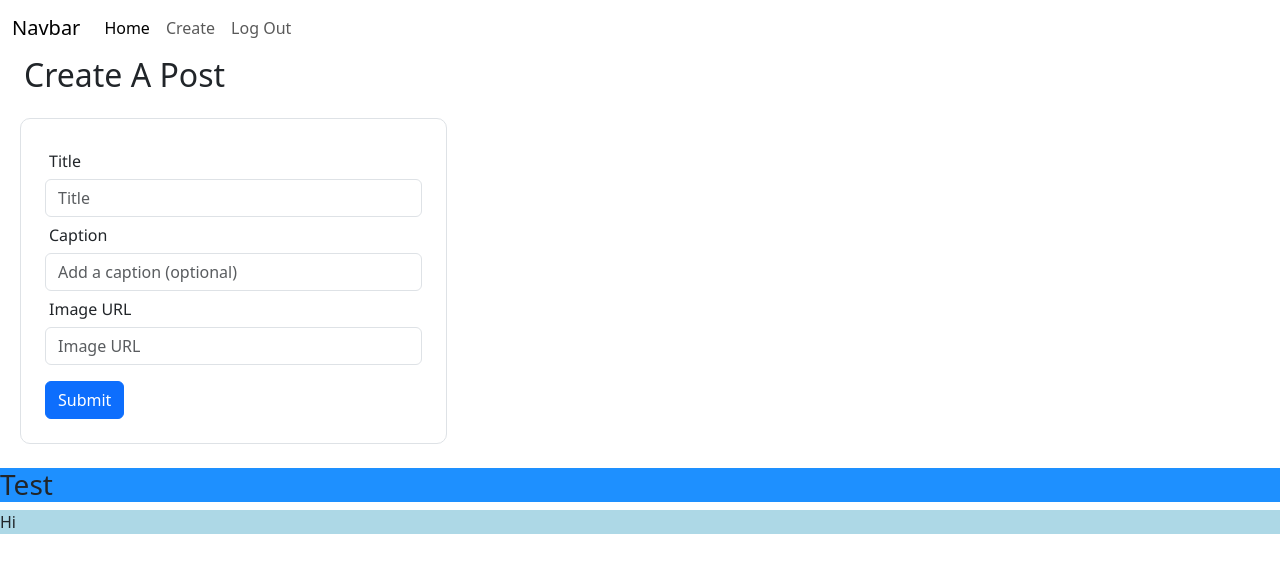
After one commit to JohnDurand33/flaskAPI2.0, a Flask app: page /posts/create in a window 1280 px wide. The commit adds this page. Shown: the top 573 px of the page. Run offline with Flask 3, Linux system fonts and the light colour scheme; the visitor is signed in with stand-in values (Sample User, id 1).

Commit message:
through video 3

```diff
--- a/app/__init__.py
+++ b/app/__init__.py
@@ -19,4 +19,6 @@ def load_user(user_id):
     # return User.query.filter_by(id=user_id).first()
     return User.query.get(user_id)
 
+login_manager.login_view = 'login_page' # with the @login_required decorator, this will redirect to the login page if the user is not logged in.  Keeps users from accessing pages they shouldn't be able to access by typing in the address manually.
+
 from . import routes, models
--- a/app/forms.py
+++ b/app/forms.py
@@ -13,3 +13,9 @@ class LogInForm(FlaskForm):
     username = StringField("Username", validators=[DataRequired()])
     password = PasswordField("Password", validators=[DataRequired()])
     submit = SubmitField()
+
+class PostForm(FlaskForm):
+    title = StringField("Title", validators=[DataRequired()])
+    img_url = StringField("Image URL", validators=[DataRequired()])
+    caption = StringField("Caption")
+    submit = SubmitField()
--- a/app/models.py
+++ b/app/models.py
@@ -31,3 +31,8 @@ class Post(db.Model):
     date_created = db.Column(db.DateTime,nullable=False, default=lambda: datetime.now(timezone.utc))
     user_id = db.Column(db.Integer, db.ForeignKey('user.id'), nullable = False) # Reference the default table name and column using dot notation -> 'user.id'
     # REMEBER: Foreign Keys need to be thought out -> ERD
+    def __init__(self, title, caption, img_url, user_id):
+        self.title = title
+        self.caption = caption
+        self.img_url = img_url
+        self.user_id = user_id   # order of init needs to match order of route data input
--- a/app/routes.py
+++ b/app/routes.py
@@ -1,53 +1,37 @@
-from flask import render_template , request, redirect, url_for
+from flask import render_template , request, redirect, url_for, session
 from app import app
-from .forms import SignUpForm, LogInForm
-from .models import User, db
+from .forms import SignUpForm, LogInForm, PostForm
+from .models import User, Post, db
+from flask_login import login_user, logout_user, login_required, current_user
+from datetime import datetime, timezone
+from zoneinfo import ZoneInfo
+from flask import abort
 
-@app.route('/')
-def homepage():
-    people = ['John', 'Shoha', 'Diane', 'Peyton', 'Mom']   #Testing to show what can be done inside of the route function!  Very cool!
-
-    pokemons = [{
-        'name':'pikachu',
-        'image':'https://raw.githubusercontent.com/PokeAPI/sprites/master/sprites/pokemon/versions/generation-i/red-blue/back/25.png'
-    },
-                {
-        'name':'ditto',
-        'image':'https://raw.githubusercontent.com/PokeAPI/sprites/master/sprites/pokemon/other/home/25.png'
-    }]
-
-    return render_template('index.html', peeps=people, pokemons=pokemons)
-
-
-@app.route('/contact')
-def contact_page():
-    return render_template('contact.html')
+# LOGIN
 
 @app.route('/login', methods=['GET', 'POST'])  # note:  Can have more than one route decorator for a single function.  This is useful for when you want to have multiple URLs that point to the same page.
 def login_page():
-        form = LogInForm()
-        if request.method == 'POST':
-            if form.validate():
-                username = form.username.data
-                password = form.password.data
+    form = LogInForm()
+    if request.method == 'POST':
+        if form.validate():
+            username = form.username.data
+            password = form.password.data
 
-                # find usre in db
+            # find user in db
 
-                user = User.query.filter_by(username=username)
-                print(user)
-                user = User.query.filter_by(username=username).first()
-                print(user, 'ACTUAL OBJECT')
+            user = User.query.filter_by(username=username).first()
 
-                if user:
-                    if user.password == password:
-                        print('correct! log me in')
-                    else:
-                        print('incorrect password')
+            if user:
+                if user.password == password:
+                    login_user(user)
+                    return redirect(url_for('homepage'))
+                else:
+                    print('incorrect password')
 
-                else:
-                    print('That username doesn\'t exist.')
+            else:
+                print('That username doesn\'t exist.')
 
-            return render_template('login.html', form=form)
+    return render_template('login.html', form=form)
 
 @app.route('/signup', methods=['GET','POST'])
 def signup_page():
@@ -74,3 +58,105 @@ def signup_page():
         else: print('form invalid')
 
     return render_template('signup.html', form = form)
+
+
+@app.route('/logout')
+def lougout():
+    logout_user()
+    return redirect(url_for('homepage'))
+
+# ROUTES
+
+@app.route('/')
+@app.route('/posts')
+def homepage():
+
+    posts = Post.query.all()
+    if posts:
+        return render_template('index.html', posts=posts)
+
+    # people = ['John', 'Shoha', 'Diane', 'Peyton', 'Mom']   #Testing to show what can be done inside of the route function!  Very cool!
+
+    else:
+        return redirect(url_for('home_page'))
+
+
+    # pokemons = [{
+    #     'name':'pikachu',
+    #     'image':'https://raw.githubusercontent.com/PokeAPI/sprites/master/sprites/pokemon/versions/generation-i/red-blue/back/25.png'
+    # },
+    #             {
+    #     'name':'ditto',
+    #     'image':'https://raw.githubusercontent.com/PokeAPI/sprites/master/sprites/pokemon/other/home/25.png'
+    # }]
+
+    # return render_template('index.html', peeps=people, pokemons=pokemons)
+
+
+@app.route('/posts/<post_id>')
+def single_post_page(post_id):
+    # post = Post.query.filter_by(id=post_id).first()
+    post = Post.query.get(post_id)  # this and above line are identicle.  .get should be used for PRIMARY KEYS ONLY
+
+    if post == None:
+        abort(404)
+
+    if current_user.id == post.user_id:
+        return render_template('singlepost.html', post=post)
+    else:
+        return redirect(url_for('homepage'))
+
+@app.route('/posts/create', methods=['GET', 'POST'])
+@login_required
+def create_post_page():
+    form = PostForm()
+    if request.method == 'POST':
+        if form.validate():
+
+            title = form.title.data
+            caption = form.caption.data
+            img_url = form.img_url.data
+
+            my_post = Post(title, caption, img_url, current_user.id)
+
+            db.session.add(my_post)
+            db.session.commit()
+
+            return redirect(url_for('homepage'))
+
+    return render_template('createpost.html', form=form)
+
+@app.route('/posts/update/<post_id>', methods=['GET', 'POST'])
+@login_required
+def update_post_page(post_id):
+
+    post = Post.query.get(post_id) #OR Post.query.filter_by(post_id=post_id).first()
+    if current_user.id != post.user_id:
+        return redirect(url_for('homepage'))
+    form=PostForm()
+    if request.method == 'POST':
+        if form.validate():
+            title = form.title.data
+            caption = form.caption.data
+            img_url = form.img_url.data
+
+            post.title = title
+            post.caption = caption
+            post.img_url = img_url
+
+            db.session.commit()
+            return redirect(url_for('single_post_page', post_id=post.id))
+
+    return render_template('updatepost.html', post=post, form=form)
+
+@app.route('/posts/delete/<post_id>', methods=['GET', 'POST'])
+@login_required
+def delete_post(post_id):
+
+    post = Post.query.get(post_id) #OR Post.query.filter_by(post_id=post_id).first()
+    if current_user.id != post.user_id:
+        return redirect(url_for('homepage'))
+    db.session.delete(post)
+    db.session.commit()
+
+    return redirect(url_for('homepage'))
--- a/app/templates/base.html
+++ b/app/templates/base.html
@@ -10,28 +10,20 @@
 
         <!-- Bootstrap CSS -->
         <link
+            href="https://cdn.jsdelivr.net/npm/bootstrap@5.3.3/dist/css/bootstrap.min.css"
             rel="stylesheet"
-            href="https://cdn.jsdelivr.net/npm/bootstrap@5.3.3/dist/css/bootstrap.min.css"
+            integrity="sha384-QWTKZyjpPEjISv5WaRU9OFeRpok6YctnYmDr5pNlyT2bRjXh0JMhjY6hW+ALEwIH"
+            crossorigin="anonymous"
         />
         <link
+            href="{{ url_for('static', filename='main.css') }}"
             rel="stylesheet"
-            href="https://cdn.jsdelivr.net/npm/bootstrap-icons@1.11.3/font/bootstrap-icons.min.css"
         />
-        <link rel="stylesheet" href="{{ url_for('static', filename='main.css') }}">
 
-        <title>
-            John's Instagram -
-            {% block title %}
-            {% endblock %}
-        </title>
+        <title>John's Instagram - {% block title %} {% endblock %}</title>
     </head>
     <body>
-        {% include 'nav.html' %}
-
-
-        {% block content %}
-
-        {% endblock %}
+        {% include 'nav.html' %} {% block content %} {% endblock %}
 
         <h3 id="john">Test</h3>
         {% include 'footer.html' %}
@@ -39,6 +31,7 @@
         <!-- jQuery first, then Popper.js, then Bootstrap JS -->
         <script src="https://code.jquery.com/jquery-3.3.1.slim.min.js"></script>
         <script src="https://cdnjs.cloudflare.com/ajax/libs/popper.js/1.14.7/umd/popper.min.js"></script>
-        <script src="https://stackpath.bootstrapcdn.com/bootstrap/4.3.1/js/bootstrap.min.js"></script>
+        <script src="https://cdn.jsdelivr.net/npm/bootstrap@5.3.3/dist/js/bootstrap.bundle.min.js" integrity="sha384-YvpcrYf0tY3lHB60NNkmXc5s9fDVZLESaAA55NDzOxhy9GkcIdslK1eN7N6jIeHz" crossorigin="anonymous"></script>
+</body>
     </body>
 </html>
--- /dev/null
+++ b/app/templates/createpost.html
@@ -0,0 +1,25 @@
+{% extends 'base.html' %}
+
+{% block content %}
+<h2 class="ps-4">Create A Post</h2>
+
+<form class="col-4 border p-4 mb-4 mt-4" method="POST">
+    {{ form.hidden_tag() }}
+
+    <div class="form-group">
+        <label for="title label">{{ form.title.label }}</label>
+        {{ form.title(class='form-control', placeholder='Title') }}
+    </div>
+    <div class="form-group">
+        <label for="caption label">{{ form.caption.label }}</label>
+    {{ form.caption(class='form-control', placeholder='Add a caption (optional)') }}
+    </div>
+    <div class="form-group">
+        <label for="img_url label">{{ form.img_url.label }}</label>
+    {{ form.img_url(class='form-control', placeholder='Image URL') }}
+    </div>
+
+    {{ form.submit(class='btn btn-primary mt-3', placeholder='') }}
+</form>
+
+{% endblock %}
--- a/app/templates/nav.html
+++ b/app/templates/nav.html
@@ -23,18 +23,21 @@
                                 >Home</a
                             >
                         </li>
+                        {% if current_user.is_authenticated %}
                         <li class="nav-item">
-                            <a class="nav-link" href="/contact">Contact</a>
+                            <a class="nav-link" href="/posts/create">Create</a>
                         </li>
                         <li class="nav-item">
-                            <a class="nav-link" href="signup">Sign Up</a>
+                            <a class="nav-link" href="/logout">Log Out</a>
+                        </li>
+                        {% else %}
+                        <li class="nav-item">
+                            <a class="nav-link" href="/signup">Sign Up</a>
                         </li>
                         <li class="nav-item">
-                            <a class="nav-link" href="login">Log In</a>
+                            <a class="nav-link" href="/login">Log In</a>
                         </li>
-                        <li class="nav-item">
-                            <a class="nav-link" href="/">Log Out</a>
-                        </li>
+                        {% endif %}
                     </ul>
                 </div>
             </div>
```
Also changed, not shown: app/templates/index.html (+17 -10 lines), app/templates/singlepost.html (added, +74 -0 lines), app/templates/updatepost.html (added, +25 -0 lines).
